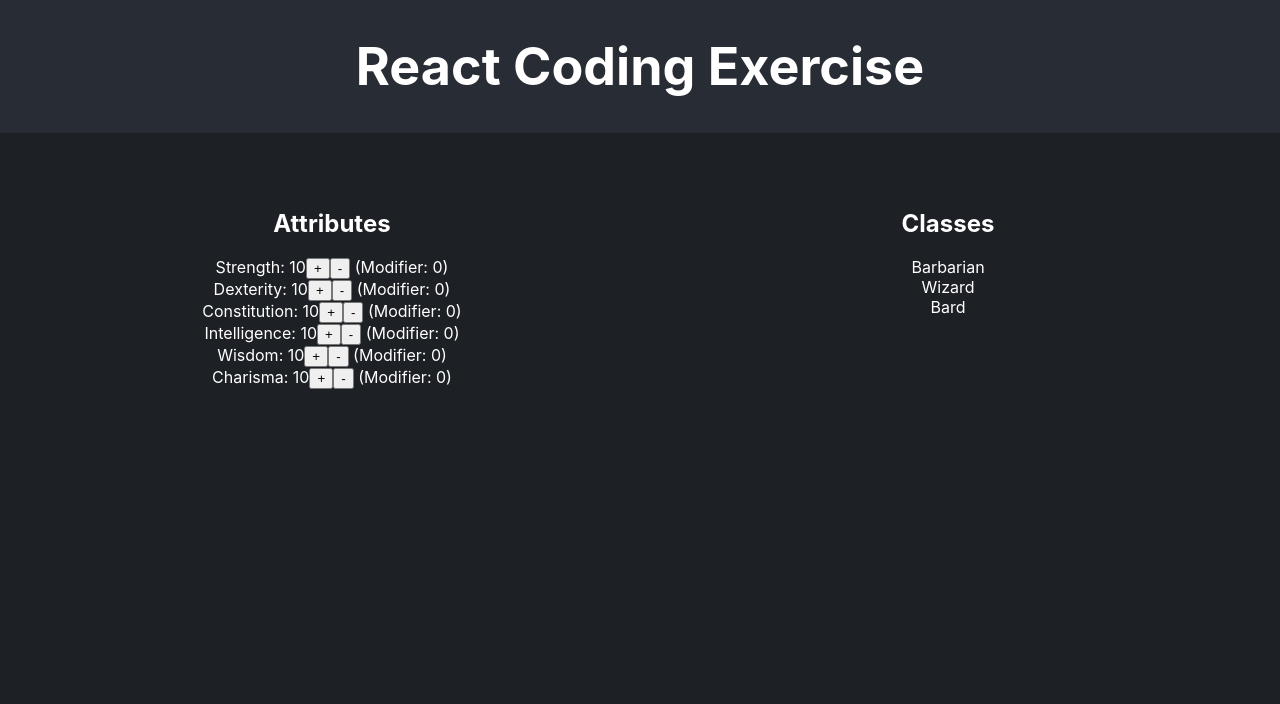
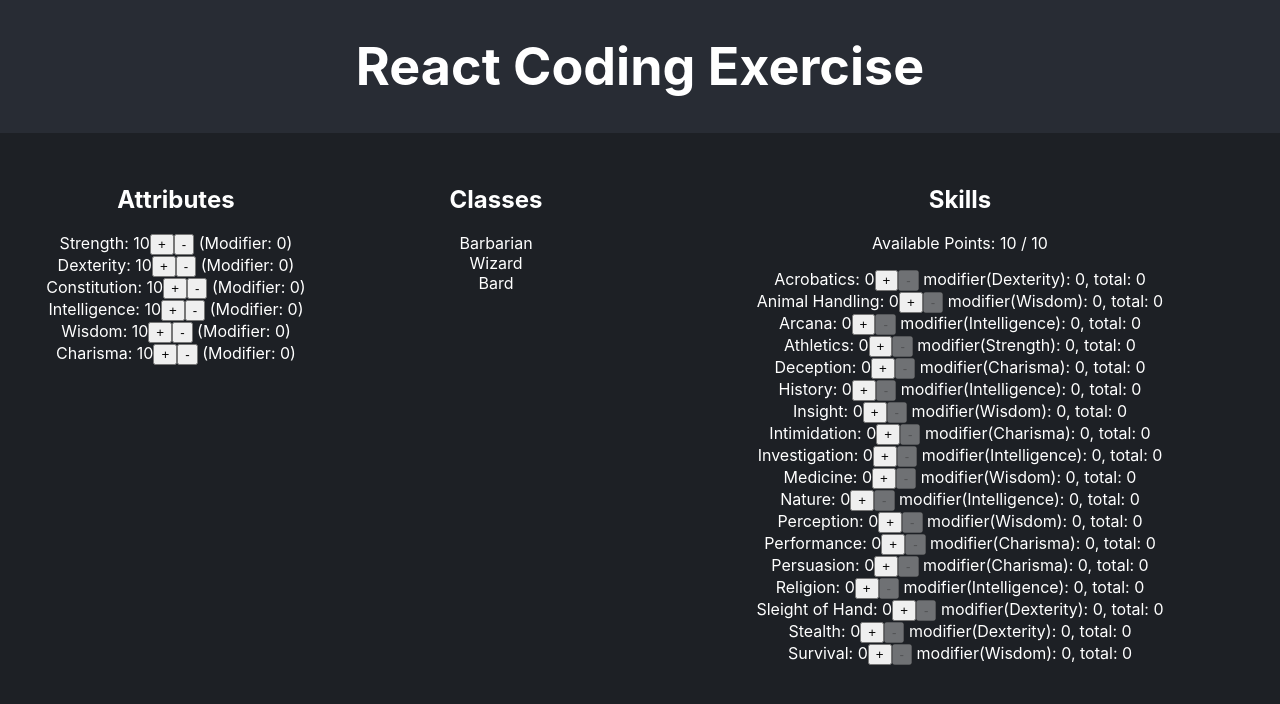
Before and after one commit to juliengo141/recruiting-webapp-character, a React (Create React App) app: page / in a window 1280 px wide. Shown: the top 704 px of the page. Built offline with nearby package versions, Linux system fonts and the light colour scheme.

Commit message:
5. implemented skills

```diff
--- a/src/App.css
+++ b/src/App.css
@@ -55,14 +55,8 @@
 
 .App-grid {
   display: grid;
-  grid-template-columns: 1fr 1fr;
+  grid-template-columns: 1fr 1fr 2fr;
   gap: 2rem;
   padding: 2rem;
-  max-width: 1200px;
   margin: 0 auto;
 }
-
-.attributes-section, .classes-section {
-  padding: 1.5rem;
-  border-radius: 8px;
-}
--- a/src/App.tsx
+++ b/src/App.tsx
@@ -15,6 +15,7 @@ function App() {
   });
 
   const [selectedClass, setSelectedClass] = useState<Class | null>(null);
+  const [skillPoints, setSkillPoints] = useState<Record<string, number>>({});
 
   const incrementAttribute = (attribute: keyof Attributes) => {
     setAttributes((prev) => ({
@@ -45,6 +46,46 @@ function App() {
     return Math.floor((attributeValue - 10) / 2);
   };
 
+  const getAvailableSkillPoints = (): number => {
+    const intelligenceModifier = calculateAbilityModifier(attributes.Intelligence);
+    return Math.max(0, 10 + (4 * intelligenceModifier));
+  };
+
+  const getUsedSkillPoints = (): number => {
+    return Object.values(skillPoints).reduce((total, points) => total + points, 0);
+  };
+
+  const getRemainingSkillPoints = (): number => {
+    return getAvailableSkillPoints() - getUsedSkillPoints();
+  };
+
+  const incrementSkillPoint = (skillName: string) => {
+    if (getRemainingSkillPoints() > 0) {
+      setSkillPoints((prev) => ({
+        ...prev,
+        [skillName]: (prev[skillName] || 0) + 1,
+      }));
+    }
+  };
+
+  const decrementSkillPoint = (skillName: string) => {
+    setSkillPoints((prev) => ({
+      ...prev,
+      [skillName]: Math.max(0, (prev[skillName] || 0) - 1)
+    }));
+  };
+
+  const getSkillTotal = (skillName: string): number => {
+    const skill = SKILL_LIST.find((s) => s.name === skillName);
+    if (!skill) {
+      return 0;
+    }
+    const attributeModifier = calculateAbilityModifier(attributes[skill.attributeModifier as keyof Attributes]);
+    const pointsAdded = skillPoints[skillName] || 0;
+    return attributeModifier + pointsAdded;
+  };
+
+
   return (
     <div className="App">
       <header className="App-header">
@@ -52,7 +93,7 @@ function App() {
       </header>
       <section className="App-section">
         <div className="App-grid">
-          <div className="attributes-section">
+          <div>
             <h2>Attributes</h2>
             <div>
               {Object.entries(attributes).map(([attribute, value]) => (
@@ -65,7 +106,7 @@ function App() {
               ))}
             </div>
           </div>
-          <div className="classes-section">
+          <div>
             <h2>Classes</h2>
             <div>
               {Object.keys(CLASS_LIST).map((className) => (
@@ -90,6 +131,35 @@ function App() {
               </div>
             )}
           </div>
+          <div>
+            <h2>Skills</h2>
+            <div>
+              <p>Available Points: {getRemainingSkillPoints()} / {getAvailableSkillPoints()}</p>
+            </div>
+            <div>
+              {SKILL_LIST.map((skill) => (
+                <div key={skill.name}>
+                  <span>{skill.name}: {skillPoints[skill.name] || 0}</span>
+                  <button
+                    className="clickable"
+                    onClick={() => incrementSkillPoint(skill.name)}
+                    disabled={getRemainingSkillPoints() <= 0}
+                  >
+                    +
+                  </button>
+                  <button
+                    className="clickable"
+                    onClick={() => decrementSkillPoint(skill.name)}
+                    disabled={(skillPoints[skill.name] || 0) <= 0}
+                  >
+                    -
+                  </button>
+                  <span> modifier({skill.attributeModifier}): {calculateAbilityModifier(attributes[skill.attributeModifier as keyof Attributes])}, </span>
+                  <span> total: {getSkillTotal(skill.name)}</span>
+                </div>
+              ))}
+            </div>
+          </div>
         </div>
       </section>
     </div>
```
